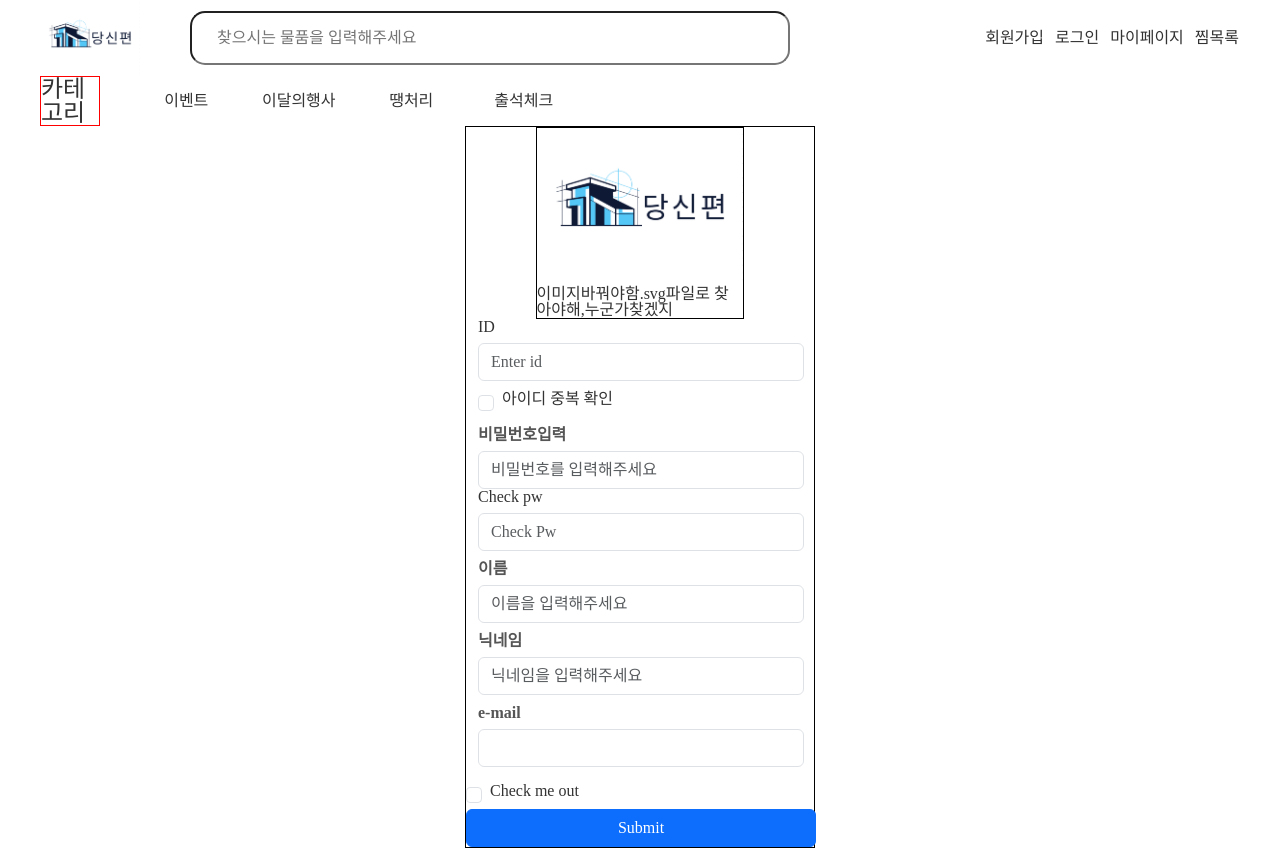
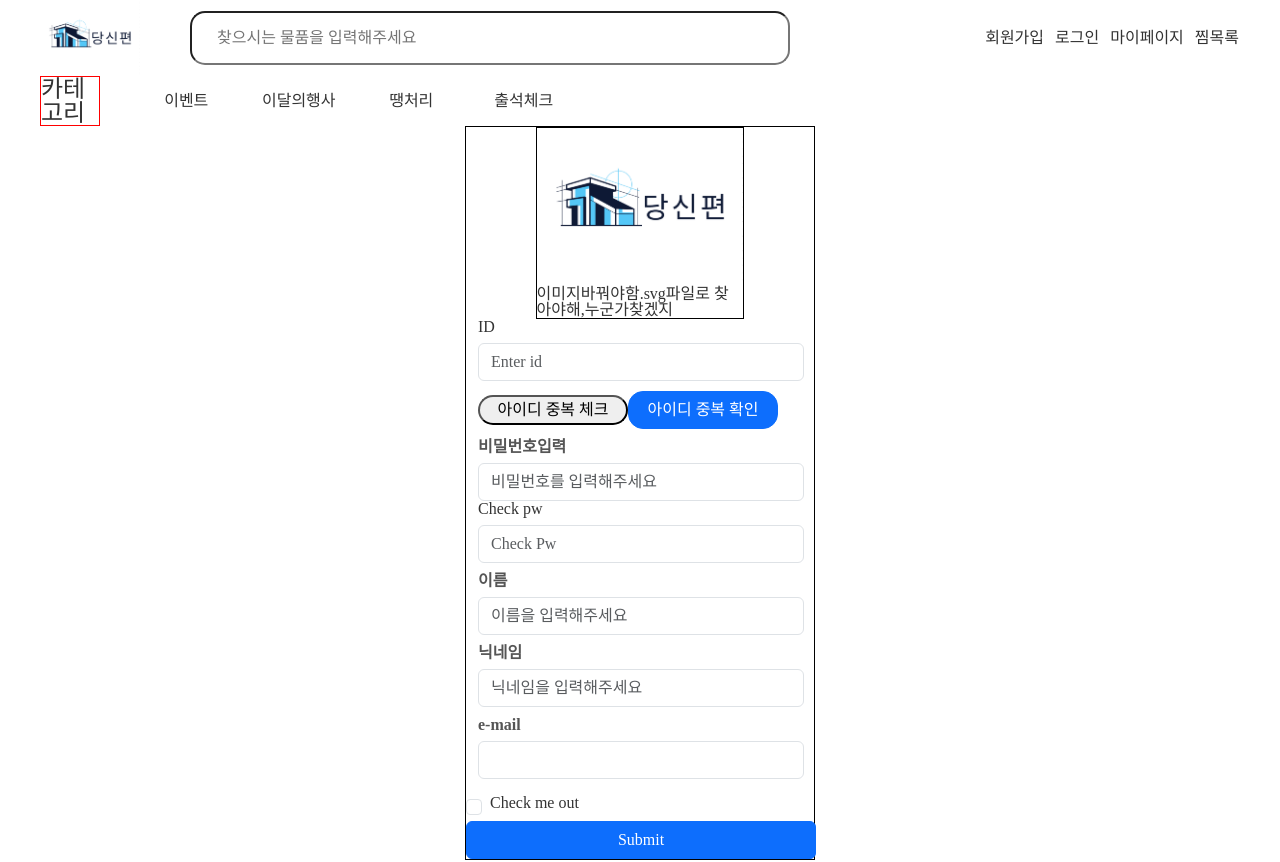
Before and after one commit to taengK/FairyTeam, a React (Create React App) app in the folder react-fairy/: page /signup in a window 1280 px wide. Shown: the top 862 px of the page. Built offline with nearby package versions, Linux system fonts and the light colour scheme.

Commit message:
박충희 아이디 중복확인 버튼식

```diff
--- a/react-fairy/src/css/page/Signup.css
+++ b/react-fairy/src/css/page/Signup.css
@@ -21,6 +21,8 @@
   margin-top: 10px;
 }
 
-.nickOverlap {
+.idOverlap {
+  width: 150px;
+  border-radius: 15px;
   margin-top: 10px;
 }/*# sourceMappingURL=Signup.css.map */
--- a/react-fairy/src/css/page/Signup.scss
+++ b/react-fairy/src/css/page/Signup.scss
@@ -14,6 +14,7 @@
     .row1{
         width: 350px;
         margin: 0 auto;
+
     }
     .rowch {
     }
@@ -23,6 +24,8 @@
         margin-top: 10px;
     }
 }
-.nickOverlap{
+.idOverlap{
+    width: 150px;
+    border-radius: 15px;
     margin-top: 10px;
 }
--- a/react-fairy/src/page/SignUp.jsx
+++ b/react-fairy/src/page/SignUp.jsx
@@ -107,11 +107,12 @@ function Join() {
       <div className='SignUpImgBox'>
         <img src={Logo} alt="" className='SignUpImg'/>이미지바꿔야함.svg파일로 찾아야해,누군가찾겠지
       </div>
-      <Row className='row1' >
+      <Row className='row1 rowch' >
         <Form.Group as={Col} controlId="formGridEmail">
           <Form.Label>ID</Form.Label>
           <Form.Control type="text" placeholder="Enter id" ref={idRef}/>
-          <Form.Check type="checkbox" label="아이디 중복 확인" className='nickOverlap'/>
+          <button className='idOverLap' style={{width:"150px",marginTop:"10px",padding:"5px", borderRadius:'15px' }}>아이디 중복 체크</button>
+          <Button className='idOverlap' variant="primary" type="submit" >아이디 중복 확인</Button>
         </Form.Group>
       </Row>
 
```
Also changed, not shown: 1 other file (tests, documents, lock files or other folders).
